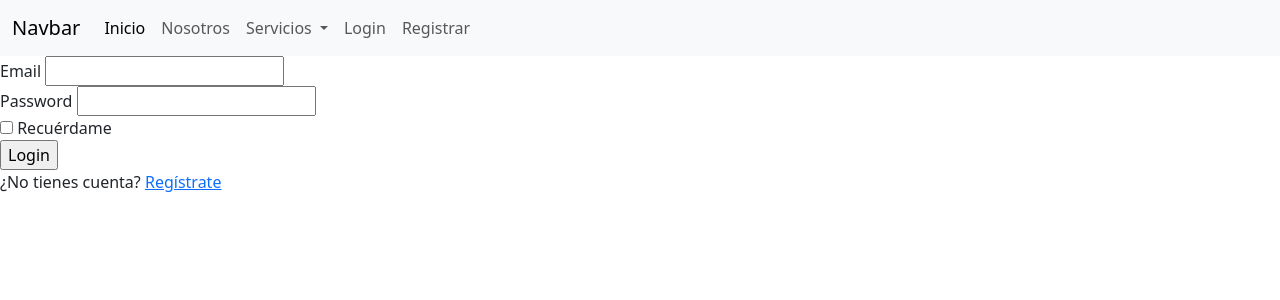
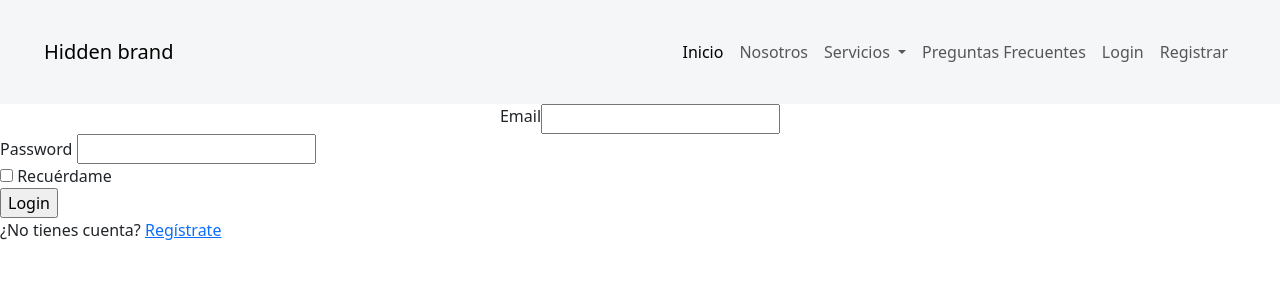
Before and after one commit to vladimirmarcos/trabajofinal, a Flask app: page /login in a window 1280 px wide. Shown: the top 300 px of the page. Run offline with Flask 3, Linux system fonts and the light colour scheme.

Commit message:
mejorando index

```diff
--- a/app.py
+++ b/app.py
@@ -1,11 +1,14 @@
 from flask import Flask,render_template,request,redirect,url_for
+import os
 from form import SignupForm,LoginForm
 from flask_login import LoginManager, logout_user, current_user, login_user, login_required
 from flask_sqlalchemy import SQLAlchemy
 from werkzeug.urls import url_parse
+basedir = os.path.abspath(os.path.dirname(__file__))
 app = Flask(__name__)
+
 app.config['SECRET_KEY'] = '7110c8ae51a4b5af97be6534caef90e4bb9bdcb3380af008f90b23a5d1616bf319bc298105da20fe'
-app.config['SQLALCHEMY_DATABASE_URI'] = 'sqlite:///C:/Users/Vladimir/Desktop/flask-final/medico.db'
+app.config['SQLALCHEMY_DATABASE_URI'] = 'sqlite:///'+os.path.join(basedir, 'medico.db')
 app.config['SQLALCHEMY_TRACK_MODIFICATIONS'] = False
 login_manager = LoginManager(app)
 login_manager.login_view = "login"
--- /dev/null
+++ b/static/css/style.css
@@ -0,0 +1,61 @@
+/*navbar*/
+
+.navbar{
+    padding: 2rem;
+    background-color: #f5f6f7;
+}
+
+.navbar-collapse{
+    align-items: center;
+    justify-content: space-between;
+}
+
+
+section{
+
+    display: flex;
+    flex-direction: column;
+    align-items: center;
+    justify-content: center;
+}
+h1 {
+    font-size: 2.5rem;
+    font-family: 'Open Sans', sans-serif;
+
+}
+
+.hero-principal{
+
+    padding: 3rem;
+}
+.hero-img-desarrollado{
+    width: 200px;
+    height: 200px;
+    border-radius: 50%;
+    margin: 20px;
+}
+/*Hero seccion*/
+
+.hero {
+    background-color: #f5f6f7;
+    min-height: 450px;
+    text-align: center;
+}
+
+
+.hero-principal h2{
+    font-size: 1.5rem;
+    color: #615151;
+}
+
+
+
+
+
+
+/* responsivo*/
+@media screen and (max-width: 767px){
+    .navbar-brand{
+        display: none;
+    }
+}
--- a/templates/base.html
+++ b/templates/base.html
@@ -6,19 +6,21 @@
     <meta name="viewport" content="width=device-width, initial-scale=1.0">
     <title>Document</title>
     <link href="https://cdn.jsdelivr.net/npm/bootstrap@5.3.0/dist/css/bootstrap.min.css" rel="stylesheet" integrity="sha384-9ndCyUaIbzAi2FUVXJi0CjmCapSmO7SnpJef0486qhLnuZ2cdeRhO02iuK6FUUVM" crossorigin="anonymous">
+    <link rel="stylesheet" type="text/css" href="{{url_for('static',filename='css/style.css')}}">
 </head>
 <body>
     {% if current_user.is_anonymous %}
-        <nav class="navbar navbar-expand-lg bg-body-tertiary">
+    <nav class="navbar navbar-expand-md navbar-light">
       <div class="container-fluid">
-          <a class="navbar-brand" href="#">Navbar</a>
-          <button class="navbar-toggler" type="button" data-bs-toggle="collapse" data-bs-target="#navbarNavDropdown" aria-controls="navbarNavDropdown" aria-expanded="false" aria-label="Toggle navigation">
+        <button class="navbar-toggler" type="button" data-bs-toggle="collapse" data-bs-target="#navbar-toggler" aria-controls="navbarTogglerDemo01" aria-expanded="false" aria-label="Toggle navigation">
           <span class="navbar-toggler-icon"></span>
         </button>
-          <div class="collapse navbar-collapse" id="navbarNavDropdown">
-            <ul class="navbar-nav">
+        <div class="collapse navbar-collapse" id="navbar-toggler">
+          <a class="navbar-brand" href="#">Hidden brand</a>
+          <!-- poner imagen 2 horas 29 minutos-->
+          <ul class="navbar-nav d-flex justify-content-center align-item-center">
             <li class="nav-item">
-                <a class="nav-link active" aria-current="page" href="{{ url_for('index') }}">Inicio</a>
+              <a class="nav-link active" aria-current="page" href="#">Inicio</a>
             </li>
             <li class="nav-item">
               <a class="nav-link" href="#">Nosotros</a>
@@ -31,13 +33,25 @@
               <ul class="dropdown-menu">
                 <li><a class="dropdown-item" href="#">Action</a></li>
                 <li><a class="dropdown-item" href="#">Another action</a></li>
+                <li><hr class="dropdown-divider"></li>
                 <li><a class="dropdown-item" href="#">Something else here</a></li>
               </ul>
             </li>
-              <li class="nav-item"><a  class="nav-link" href="{{ url_for('login') }}">Login</a></li>
 
-                <li class="nav-item"><a class="nav-link" href="{{ url_for('show_signup_form') }}">Registrar</a></li>
+            <li class="nav-item">
+              <a class="nav-link">Preguntas Frecuentes</a>
+            </li>
+            <li class="nav-item">
+              <a class="nav-link" href="{{ url_for('login') }}">Login</a>
+            </li>
+            <li class="nav-item">
+              <a class="nav-link"  href="{{ url_for('show_signup_form') }}"">Registrar</a>
+            </li>
+
+
+
           </ul>
+
         </div>
       </div>
     </nav>
@@ -45,21 +59,21 @@
 
       {% else %}
 
-      <nav class="navbar navbar-expand-lg bg-body-tertiary">
+      <nav class="navbar navbar-expand-md navbar-light">
         <div class="container-fluid">
-      <a class="navbar-brand" href="#">Navbar</a>
-      <button class="navbar-toggler" type="button" data-bs-toggle="collapse" data-bs-target="#navbarNavDropdown" aria-controls="navbarNavDropdown" aria-expanded="false" aria-label="Toggle navigation">
+          <button class="navbar-toggler" type="button" data-bs-toggle="collapse" data-bs-target="#navbar-toggler" aria-controls="navbarTogglerDemo01" aria-expanded="false" aria-label="Toggle navigation">
             <span class="navbar-toggler-icon"></span>
           </button>
-      <div class="collapse navbar-collapse" id="navbarNavDropdown">
-        <ul class="navbar-nav">
+          <div class="collapse navbar-collapse" id="navbar-toggler">
+            <a class="navbar-brand" href="#">Hidden brand</a>
+            <!-- poner imagen 2 horas 29 minutos-->
+            <ul class="navbar-nav d-flex justify-content-center align-item-center">
               <li class="nav-item">
-            <a class="nav-link active" aria-current="page" href="{{ url_for('index') }}">Inicio</a>
+                <a class="nav-link active" aria-current="page" href="#">Inicio</a>
               </li>
               <li class="nav-item">
                 <a class="nav-link" href="#">Nosotros</a>
               </li>
-
               <li class="nav-item dropdown">
                 <a class="nav-link dropdown-toggle" href="#" role="button" data-bs-toggle="dropdown" aria-expanded="false">
                   Servicios
@@ -67,16 +81,42 @@
                 <ul class="dropdown-menu">
                   <li><a class="dropdown-item" href="#">Action</a></li>
                   <li><a class="dropdown-item" href="#">Another action</a></li>
+                  <li><hr class="dropdown-divider"></li>
                   <li><a class="dropdown-item" href="#">Something else here</a></li>
                 </ul>
               </li>
-          <li class="nav-item">{{ current_user.name }}</li>
 
-            <li class="nav-item"><a class="nav-link" href="{{ url_for('logout') }}">Logout</a></li>
+              <li class="nav-item">
+                <a class="nav-link">Preguntas Frecuentes</a>
+              </li>
+
+
+              <li class="nav-item" >{{ current_user.name }} </li>
+
+              <li class="nav-item">
+                <a class="nav-link" href="{{ url_for('logout') }}"">Salir</a>
+              </li>
             </ul>
+
           </div>
         </div>
       </nav>
+
+
+
+
+
+
+
+
+
+
+
+
+
+
+
+
 
   {% endif %}
 
--- a/templates/login_form.html
+++ b/templates/login_form.html
@@ -4,7 +4,7 @@
     <div>
         <form action="" method="post" novalidate>
             {{ form.hidden_tag() }}
-            <div>
+            <div class="container d-flex justify-content-center align-item-center">
                 {{ form.email.label }}
                 {{ form.email }}<br>
                 {% for error in form.email.errors %}
```
Also changed, not shown: other parts of templates/base.html (+0 -3 lines), medico.db. Lines whose indentation alone changed are shown as unchanged.
